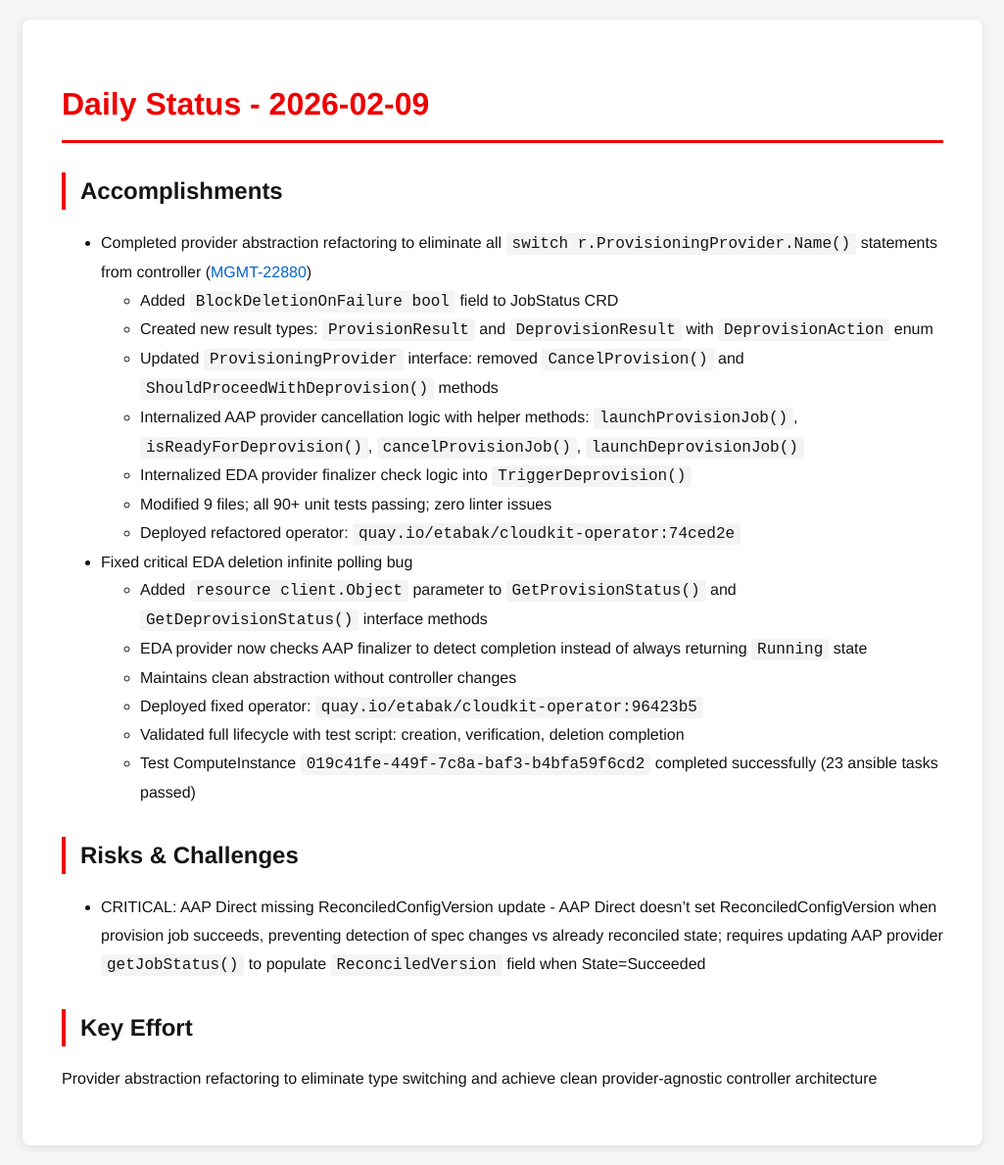
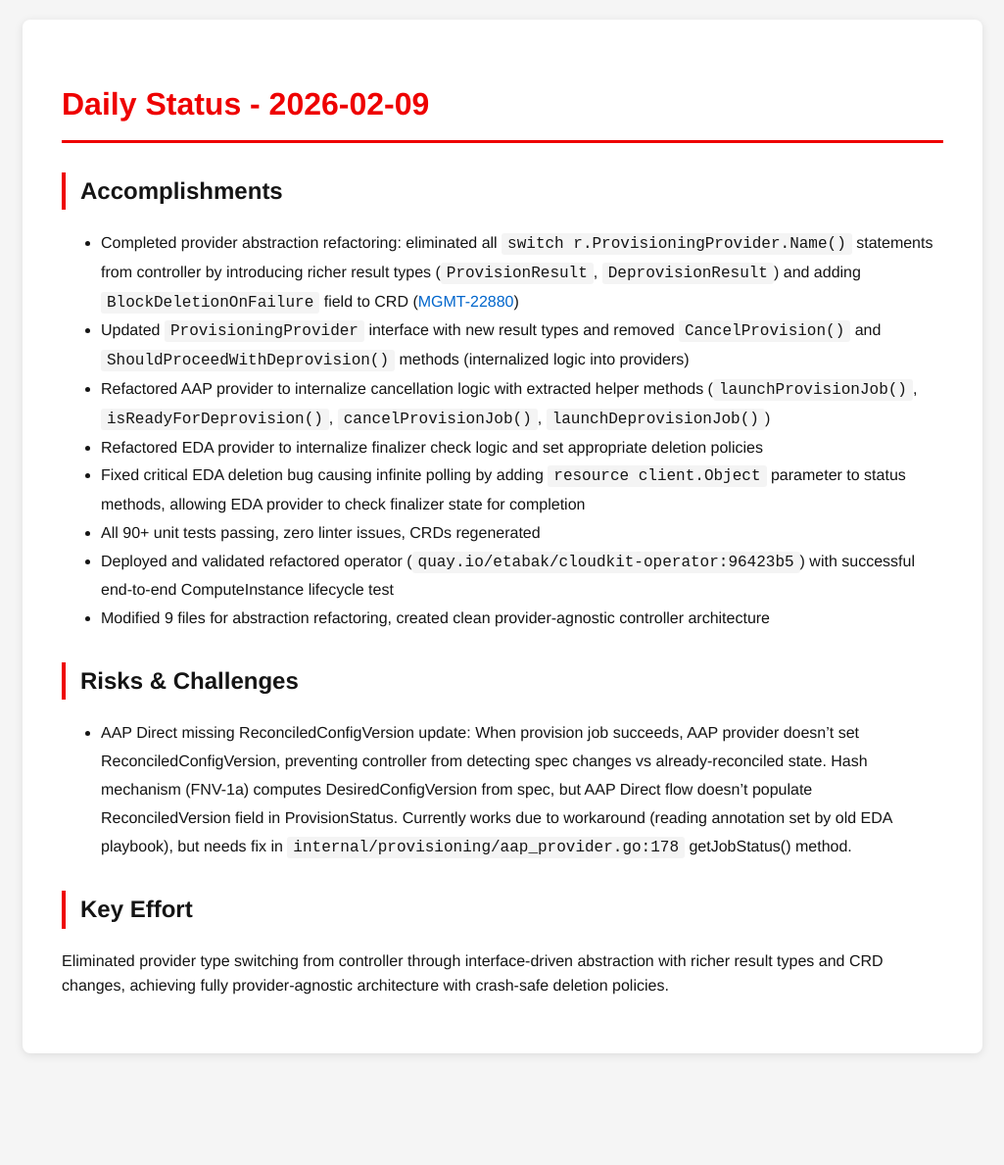
Before and after one commit to tzvatot/daily-status, a Jekyll site: the page built from 2026-02-09.md, in a window 1280 px wide. Shown: the whole page at 98% size, without its empty margins (127-1152 px from the left). Built offline with Jekyll 4.4.1, drawn with Linux system fonts in a browser that asks for light colours; after the commit the page ends 1095 px from its top, so only the background shows below that.

Commit message:
Daily status update - 2026-02-09

```diff
--- a/2026-02-09.md
+++ b/2026-02-09.md
@@ -7,24 +7,17 @@ date: 2026-02-09
 # Daily Status - 2026-02-09
 
 ## Accomplishments
-- Completed provider abstraction refactoring to eliminate all `switch r.ProvisioningProvider.Name()` statements from controller ([MGMT-22880](https://issues.redhat.com/browse/MGMT-22880))
-  - Added `BlockDeletionOnFailure bool` field to JobStatus CRD
-  - Created new result types: `ProvisionResult` and `DeprovisionResult` with `DeprovisionAction` enum
-  - Updated `ProvisioningProvider` interface: removed `CancelProvision()` and `ShouldProceedWithDeprovision()` methods
-  - Internalized AAP provider cancellation logic with helper methods: `launchProvisionJob()`, `isReadyForDeprovision()`, `cancelProvisionJob()`, `launchDeprovisionJob()`
-  - Internalized EDA provider finalizer check logic into `TriggerDeprovision()`
-  - Modified 9 files; all 90+ unit tests passing; zero linter issues
-  - Deployed refactored operator: `quay.io/etabak/cloudkit-operator:74ced2e`
-- Fixed critical EDA deletion infinite polling bug
-  - Added `resource client.Object` parameter to `GetProvisionStatus()` and `GetDeprovisionStatus()` interface methods
-  - EDA provider now checks AAP finalizer to detect completion instead of always returning `Running` state
-  - Maintains clean abstraction without controller changes
-  - Deployed fixed operator: `quay.io/etabak/cloudkit-operator:96423b5`
-  - Validated full lifecycle with test script: creation, verification, deletion completion
-  - Test ComputeInstance `019c41fe-449f-7c8a-baf3-b4bfa59f6cd2` completed successfully (23 ansible tasks passed)
+- Completed provider abstraction refactoring: eliminated all `switch r.ProvisioningProvider.Name()` statements from controller by introducing richer result types (`ProvisionResult`, `DeprovisionResult`) and adding `BlockDeletionOnFailure` field to CRD ([MGMT-22880](https://issues.redhat.com/browse/MGMT-22880))
+- Updated `ProvisioningProvider` interface with new result types and removed `CancelProvision()` and `ShouldProceedWithDeprovision()` methods (internalized logic into providers)
+- Refactored AAP provider to internalize cancellation logic with extracted helper methods (`launchProvisionJob()`, `isReadyForDeprovision()`, `cancelProvisionJob()`, `launchDeprovisionJob()`)
+- Refactored EDA provider to internalize finalizer check logic and set appropriate deletion policies
+- Fixed critical EDA deletion bug causing infinite polling by adding `resource client.Object` parameter to status methods, allowing EDA provider to check finalizer state for completion
+- All 90+ unit tests passing, zero linter issues, CRDs regenerated
+- Deployed and validated refactored operator (`quay.io/etabak/cloudkit-operator:96423b5`) with successful end-to-end ComputeInstance lifecycle test
+- Modified 9 files for abstraction refactoring, created clean provider-agnostic controller architecture
 
 ## Risks & Challenges
-- CRITICAL: AAP Direct missing ReconciledConfigVersion update - AAP Direct doesn't set ReconciledConfigVersion when provision job succeeds, preventing detection of spec changes vs already reconciled state; requires updating AAP provider `getJobStatus()` to populate `ReconciledVersion` field when State=Succeeded
+- AAP Direct missing ReconciledConfigVersion update: When provision job succeeds, AAP provider doesn't set ReconciledConfigVersion, preventing controller from detecting spec changes vs already-reconciled state. Hash mechanism (FNV-1a) computes DesiredConfigVersion from spec, but AAP Direct flow doesn't populate ReconciledVersion field in ProvisionStatus. Currently works due to workaround (reading annotation set by old EDA playbook), but needs fix in `internal/provisioning/aap_provider.go:178` getJobStatus() method.
 
 ## Key Effort
-Provider abstraction refactoring to eliminate type switching and achieve clean provider-agnostic controller architecture
+Eliminated provider type switching from controller through interface-driven abstraction with richer result types and CRD changes, achieving fully provider-agnostic architecture with crash-safe deletion policies.
```
